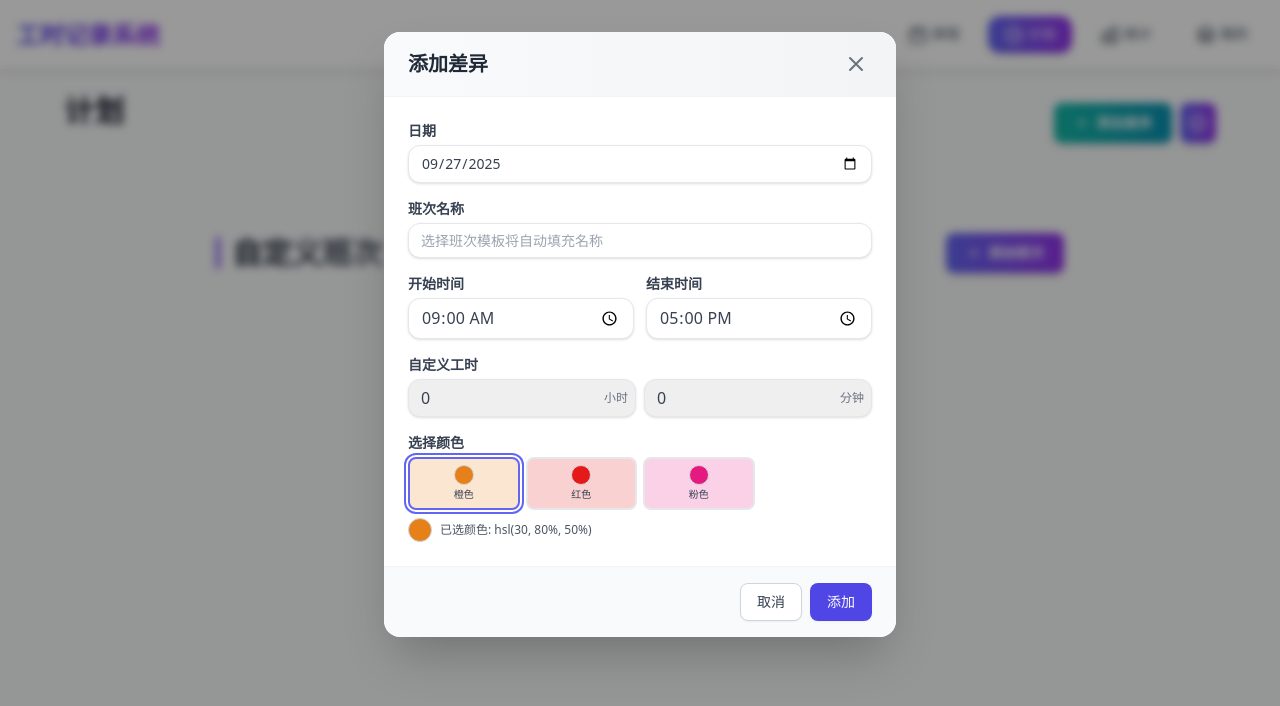
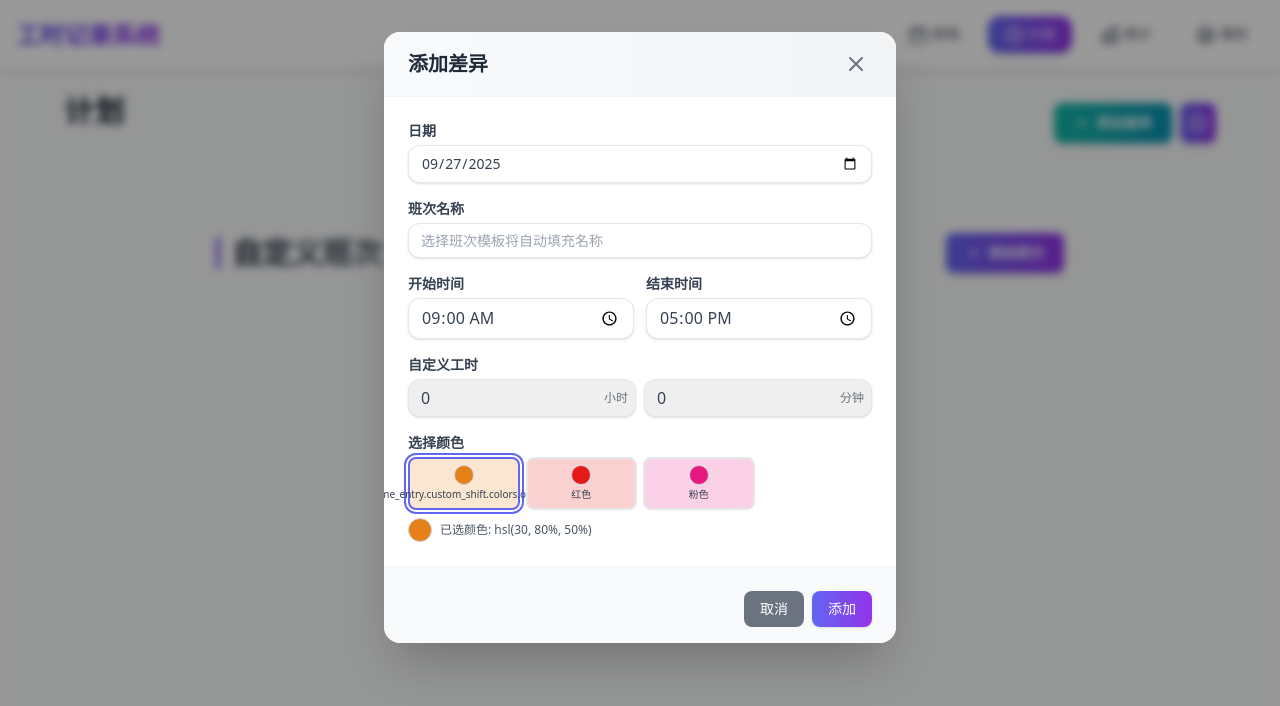
Before and after one commit to JiuWang95/workcum, a React (Vite) app: page / in a window 1280 px wide. Both pictures are taken after a click on the button "添加差异". Shown: the top 706 px of the page. Built offline with nearby package versions, Linux system fonts and the light colour scheme.

Commit message:
feat(界面): 更新颜色方案和样式改进
- 将日班颜色从绿色改为青色以保持一致性
- 在翻译文件中添加颜色选择器相关文本
- 更新按钮样式和布局，改进响应式设计
- 统一表单元素的字体大小和间距

```diff
--- a/src/components/AddEntryModal.jsx
+++ b/src/components/AddEntryModal.jsx
@@ -22,11 +22,11 @@ const AddEntryModal = ({ isOpen, onClose, onAddEntry, customShifts, onCustomShif
       size="md"
       title={t('time_entry.add_entry')}
       footer={
-        <div className="flex flex-col sm:flex-row sm:justify-between sm:items-center gap-2">
+        <div className="flex flex-col sm:flex-row sm:justify-between sm:items-center gap-2 pt-2">
           <button
             type="button"
             onClick={handleCancel}
-            className="w-full sm:w-auto inline-flex justify-center rounded-lg border border-gray-300 shadow-sm px-4 py-2 bg-white text-base font-medium text-gray-700 hover:bg-gray-50 focus:outline-none focus:ring-2 focus:ring-offset-2 focus:ring-indigo-500 sm:text-sm"
+            className="w-full sm:w-auto px-4 py-2 bg-gray-500 hover:bg-gray-600 text-white rounded-lg transition-colors duration-200 text-base sm:text-sm"
           >
             {t('common.cancel')}
           </button>
@@ -39,7 +39,7 @@ const AddEntryModal = ({ isOpen, onClose, onAddEntry, customShifts, onCustomShif
                 form.dispatchEvent(new Event('submit', { cancelable: true, bubbles: true }));
               }
             }}
-            className="w-full sm:w-auto inline-flex justify-center rounded-lg border border-transparent shadow-sm px-4 py-2 bg-indigo-600 text-base font-medium text-white hover:bg-indigo-700 focus:outline-none focus:ring-2 focus:ring-offset-2 focus:ring-indigo-500 sm:text-sm"
+            className="w-full sm:w-auto px-4 py-2 bg-gradient-to-r from-indigo-500 to-purple-600 hover:from-indigo-600 hover:to-purple-700 text-white rounded-lg shadow transition-all duration-200 text-base sm:text-sm"
           >
             {t('common.add')}
           </button>
--- a/src/components/ColorPicker.jsx
+++ b/src/components/ColorPicker.jsx
@@ -9,7 +9,7 @@ const ColorPicker = ({ selectedColor, onColorChange, colorOptions }) => {
     { name: t('time_entry.custom_shift.colors.green'), hue: 120 },
     { name: t('time_entry.custom_shift.colors.blue'), hue: 220 },
     { name: t('time_entry.custom_shift.colors.purple'), hue: 280 },
-    { name: t('time_entry.custom_shift.colors.orange'), hue: 30 },
+    { name: t('time_entry.custom_shift.colors.indigo'), hue: 240 },
     { name: t('time_entry.custom_shift.colors.red'), hue: 0 },
     { name: t('time_entry.custom_shift.colors.pink'), hue: 330 },
     { name: t('time_entry.custom_shift.colors.teal'), hue: 180 },
--- a/src/components/CustomShiftManager.jsx
+++ b/src/components/CustomShiftManager.jsx
@@ -36,13 +36,13 @@ const CustomShiftManager = ({ scrollToEditSection }) => {
   useEffect(() => {
     // 定义班次类型到默认颜色的映射
     const typeToColorMap = {
-      day: 120,      // 绿色
-      rest: 270,     // 紫色
+      day: 180,      // 青色（与颜色选择器中的青色一致）
+      rest: 280,     // 紫色（与颜色选择器中的紫色一致）
       overnight: 240 // 蓝色
     };
 
     // 设置对应的颜色
-    setCustomHue(typeToColorMap[shiftType] || 120);
+    setCustomHue(typeToColorMap[shiftType] || 180);
   }, [shiftType]);
 
   const handleSubmit = (e) => {
@@ -78,7 +78,7 @@ const CustomShiftManager = ({ scrollToEditSection }) => {
     setEndTime('17:00');
     setCustomDuration('');
     setShiftType('day');
-    setCustomHue(120); // 重置为默认值
+    setCustomHue(180); // 重置为默认值（青色）
     setShowForm(false);
   };
 
@@ -219,7 +219,7 @@ const CustomShiftManager = ({ scrollToEditSection }) => {
       >
         <form onSubmit={handleSubmit} className="space-y-2.5 sm:space-y-4">
           <div className="mb-2 sm:mb-3">
-            <label className="block text-gray-700 text-xs sm:text-sm font-bold mb-1" htmlFor="shiftName">
+            <label className="block text-gray-700 text-sm font-bold mb-1" htmlFor="shiftName">
               {t('time_entry.custom_shift.shift_name')}
             </label>
             <input
@@ -235,7 +235,7 @@ const CustomShiftManager = ({ scrollToEditSection }) => {
 
           <div className="grid grid-cols-2 gap-2 mb-2 sm:gap-3 sm:mb-3">
             <div>
-              <label className="block text-gray-700 text-xs sm:text-sm font-bold mb-1" htmlFor="shiftStartTime">
+              <label className="block text-gray-700 text-sm font-bold mb-1" htmlFor="shiftStartTime">
                 {t('time_entry.custom_shift.start_time')}
               </label>
               <input
@@ -243,14 +243,14 @@ const CustomShiftManager = ({ scrollToEditSection }) => {
                 id="shiftStartTime"
                 value={startTime}
                 onChange={(e) => setStartTime(e.target.value)}
-                className="shadow appearance-none border rounded-xl w-full py-2 px-3 text-gray-700 leading-tight focus:outline-none focus:shadow-outline text-xs sm:text-sm"
+                className="shadow appearance-none border rounded-xl w-full py-2 px-3 text-gray-700 leading-tight focus:outline-none focus:shadow-outline text-sm"
                 required
                 inputMode="none" // 在移动设备上更好地调用原生选择器
               />
             </div>
 
             <div>
-              <label className="block text-gray-700 text-xs sm:text-sm font-bold mb-1" htmlFor="shiftEndTime">
+              <label className="block text-gray-700 text-sm font-bold mb-1" htmlFor="shiftEndTime">
                 {t('time_entry.custom_shift.end_time')}
               </label>
               <input
@@ -258,7 +258,7 @@ const CustomShiftManager = ({ scrollToEditSection }) => {
                 id="shiftEndTime"
                 value={endTime}
                 onChange={(e) => setEndTime(e.target.value)}
-                className="shadow appearance-none border rounded-xl w-full py-2 px-3 text-gray-700 leading-tight focus:outline-none focus:shadow-outline text-xs sm:text-sm"
+                className="shadow appearance-none border rounded-xl w-full py-2 px-3 text-gray-700 leading-tight focus:outline-none focus:shadow-outline text-sm"
                 required
                 inputMode="none" // 在移动设备上更好地调用原生选择器
               />
@@ -323,7 +323,7 @@ const CustomShiftManager = ({ scrollToEditSection }) => {
             onColorChange={setCustomHue}
           />
 
-          <div className="flex justify-end space-x-2 pt-2">
+          <div className="flex flex-col sm:flex-row sm:justify-between sm:items-center gap-2 pt-2">
             <button
               type="button"
               onClick={() => {
@@ -336,13 +336,13 @@ const CustomShiftManager = ({ scrollToEditSection }) => {
                 setShiftType('day');
                 setCustomHue(120); // 重置为默认值
               }}
-              className="px-4 py-2 bg-gray-500 hover:bg-gray-600 text-white rounded-lg transition-colors duration-200 text-sm sm:text-base"
+              className="w-full sm:w-auto px-4 py-2 bg-gray-500 hover:bg-gray-600 text-white rounded-lg transition-colors duration-200 text-base sm:text-sm"
             >
               {t('common.cancel')}
             </button>
             <button
               type="submit"
-              className="px-4 py-2 bg-gradient-to-r from-indigo-500 to-purple-600 hover:from-indigo-600 hover:to-purple-700 text-white rounded-lg shadow transition-all duration-200 text-sm sm:text-base"
+              className="w-full sm:w-auto px-4 py-2 bg-gradient-to-r from-indigo-500 to-purple-600 hover:from-indigo-600 hover:to-purple-700 text-white rounded-lg shadow transition-all duration-200 text-base sm:text-sm"
             >
               {editingShift ? t('common.save') : t('common.add')}
             </button>
--- a/src/locales/en/translation.json
+++ b/src/locales/en/translation.json
@@ -134,7 +134,19 @@
       "shift_type": "Shift Type",
       "day_shift": "Day Shift",
       "rest_day": "Rest Day",
-      "overnight_shift": "Overnight Shift"
+      "overnight_shift": "Overnight Shift",
+      "color_picker": "Select Color",
+      "selected_color": "Selected Color",
+      "colors": {
+        "green": "Green",
+        "blue": "Blue",
+        "purple": "Purple",
+        "indigo": "Indigo",
+        "red": "Red",
+        "pink": "Pink",
+        "teal": "Teal",
+        "yellow": "Yellow"
+      }
     },
     "duration": "Hours",
     "notes": "Notes",
--- a/src/locales/zh/translation.json
+++ b/src/locales/zh/translation.json
@@ -155,7 +155,7 @@
         "green": "绿色",
         "blue": "蓝色",
         "purple": "紫色",
-        "orange": "橙色",
+        "indigo": "靛蓝色",
         "red": "红色",
         "pink": "粉色",
         "teal": "青色",
--- a/src/utils/shiftColor.js
+++ b/src/utils/shiftColor.js
@@ -3,10 +3,10 @@
 // 颜色方案参考：https://www.canva.com/colors/color-palettes/
 export const shiftTypeToColorMap = {
   day: {
-    hue: 120,        // 绿色
+    hue: 180,        // 青色
     saturation: 70,   // 饱和度70%
-    lightness: 35,    // 亮度35% (较深的绿色)
-    bgLightness: 85  // 背景亮度85% (较浅的绿色)
+    lightness: 35,    // 亮度35% (较深的青色)
+    bgLightness: 85  // 背景亮度85% (较浅的青色)
   },
   overnight: {
     hue: 240,        // 蓝色
```
